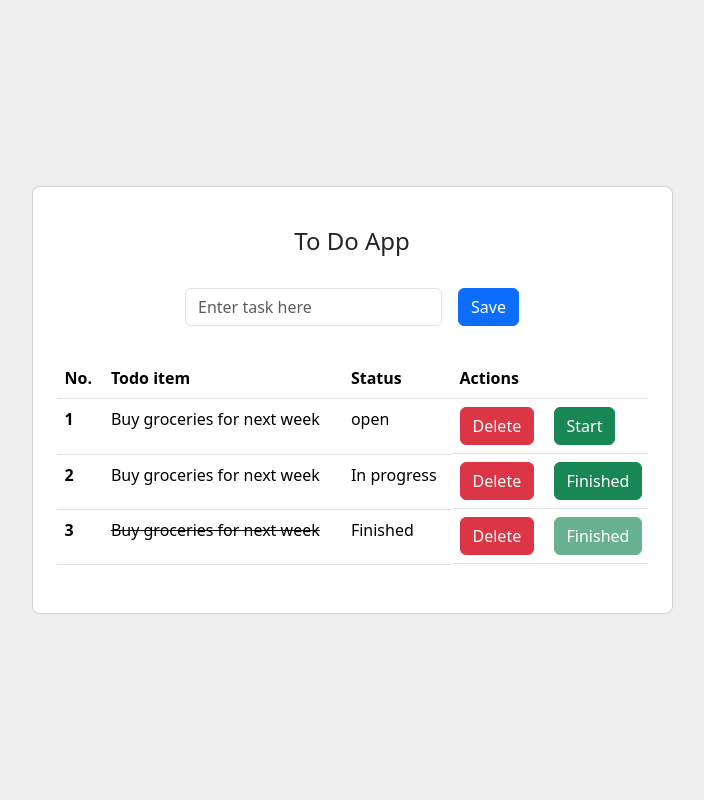
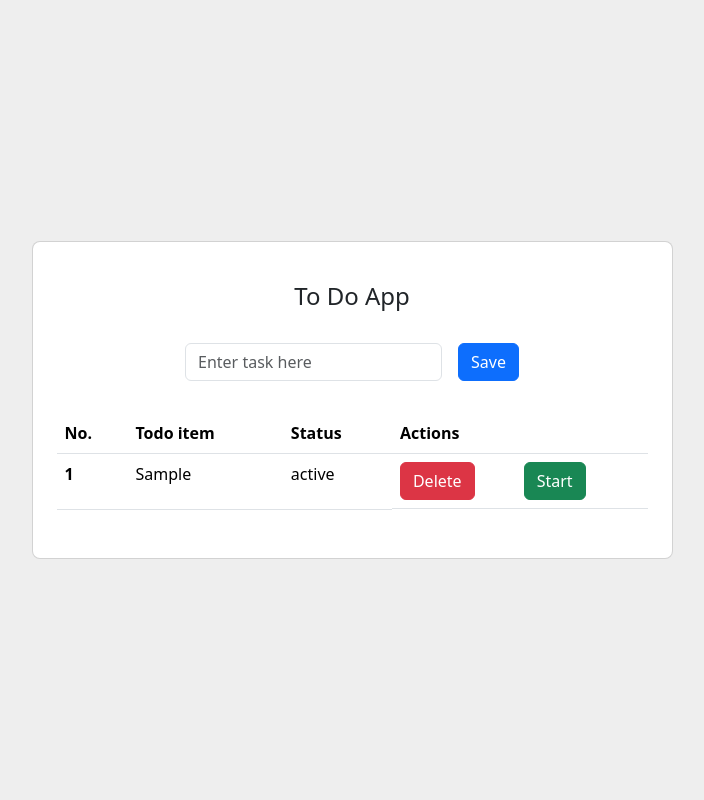
Before and after one commit to tmh9x/fastapi_todo, a FastAPI app: page / in a window 1280 px wide. Shown: the whole page, without its empty margins (288-992 px from the left). Run offline with FastAPI, Linux system fonts and the light colour scheme; tables that the repository leaves empty hold one stand-in row (values such as "Sample post").

Commit message:
add delete item

```diff
--- a/src/main.py
+++ b/src/main.py
@@ -23,9 +23,17 @@ def create_server_connection():
         print("Error, `{err}`")
     return cnx
 
+def getDataFromDB(cnx):
+    cursor = cnx.cursor()
+    query = "SELECT * FROM items;"
+    cursor.execute(query)
+    items = cursor.fetchall()
+    return items
+
+
 def insertIntoDB(cnx, item):
     cursor = cnx.cursor()
-    query = "INSERT INTO items (item) VALUES (%s)"
+    query = "INSERT INTO items (item) VALUES (%s);"
     data = [item]
     try:
         cursor.execute(query, data)
@@ -34,15 +42,36 @@ def insertIntoDB(cnx, item):
     except Error as err:
         print(f"Error: '{err}'")
 
+def deleteFromDB(cnx, id):
+    cursor = cnx.cursor()
+    query = "DELETE FROM items WHERE id = %s;"
+    id = [id]
+    try:
+        cursor.execute(query, id)
+        cnx.commit()
+        print("Data deleted successfully")
+    except Error as err:
+        print(f"Error: '{err}'")
+
 @app.get("/", response_class=HTMLResponse)
 def get_root(request: Request):
-    return templates.TemplateResponse("index.html", {"request": request})
+    cnx = create_server_connection()
+    items = getDataFromDB(cnx)
+    print("ITEMS", items)
+    return templates.TemplateResponse("index.html", {"request": request, "items": items})
 
-@app.post("/", response_class=RedirectResponse)
-def post_db(item: Annotated[str, Form()]):
+@app.post("/additem", response_class=RedirectResponse)
+def post_insertIntoDB(item: Annotated[str, Form()]):
     cnx = create_server_connection()
     print("CONNECTION", cnx)
     insertIntoDB(cnx, item)
+    return RedirectResponse(url="http://127.0.0.1:8000", status_code=303)
+
+@app.post("/deleteitem", response_class=RedirectResponse)
+def post_deleteFromDB(id: Annotated[str, Form()]):
+    cnx = create_server_connection()
+    print("CONNECTION", cnx)
+    deleteFromDB(cnx, id)
     return RedirectResponse(url="http://127.0.0.1:8000", status_code=303)
 
 if __name__ == "__main__":
--- a/src/templates/index.html
+++ b/src/templates/index.html
@@ -20,7 +20,7 @@
                             <h4 class="text-center my-3 pb-3">To Do App</h4>
 
                             <form class="row row-cols-lg-auto g-3 justify-content-center align-items-center mb-4 pb-2"
-                                action="/" method="post">
+                                action="/additem" method="post">
                                 <div class="col-12">
                                     <div class="form-outline">
                                         <input type="text" id="item" name="item" class="form-control"
@@ -43,46 +43,26 @@
                                     </tr>
                                 </thead>
                                 <tbody>
+                                    {% if (items is defined) and items %}
+                                    {% for item in items %}
                                     <tr>
-                                        <th scope="row">1</th>
-                                        <td>Buy groceries for next week</td>
-                                        <td>open</td>
+                                        <th scope="row">{{item[0]}}</th>
+                                        <td>{{item[1]}}</td>
+                                        <td>{{item[2]}}</td>
                                         <td class="d-flex">
-                                            <form class="w-50">
+                                            <form class="w-50" action="/deleteitem" method="post">
+                                                <input type="hidden" name="id" value="{{item[0]}}">
                                                 <button type="submit" class="btn btn-danger">Delete</button>
                                             </form>
-                                            <form class="w-50">
+                                            <form class="w-50" action="/updateitem" method="post">
+                                                <input type="hidden" name="id" value="{{item[0]}}">
                                                 <button type="submit" class="btn btn-success ms-1">Start</button>
                                             </form>
                                         </td>
                                     </tr>
-                                    <tr>
-                                        <th scope="row">2</th>
-                                        <td>Buy groceries for next week</td>
-                                        <td>In progress</td>
-                                        <td class="d-flex">
-                                            <form class="w-50">
-                                                <button type="submit" class="btn btn-danger">Delete</button>
-                                            </form>
-                                            <form class="w-50">
-                                                <button type="submit" class="btn btn-success ms-1">Finished</button>
-                                            </form>
-                                        </td>
-                                    </tr>
-                                    <tr>
-                                        <th scope="row">3</th>
-                                        <td><s>Buy groceries for next week</s></td>
-                                        <td>Finished</td>
-                                        <td class="d-flex">
-                                            <form class="w-50">
-                                                <button type="submit" class="btn btn-danger">Delete</button>
-                                            </form>
-                                            <form class="w-50">
-                                                <button type="submit"
-                                                    class=" disabled btn btn-success ms-1">Finished</button>
-                                            </form>
-                                        </td>
-                                    </tr>
+                                    {% endfor %}
+                                    {% endif %}
+
                                 </tbody>
                             </table>
 
```
